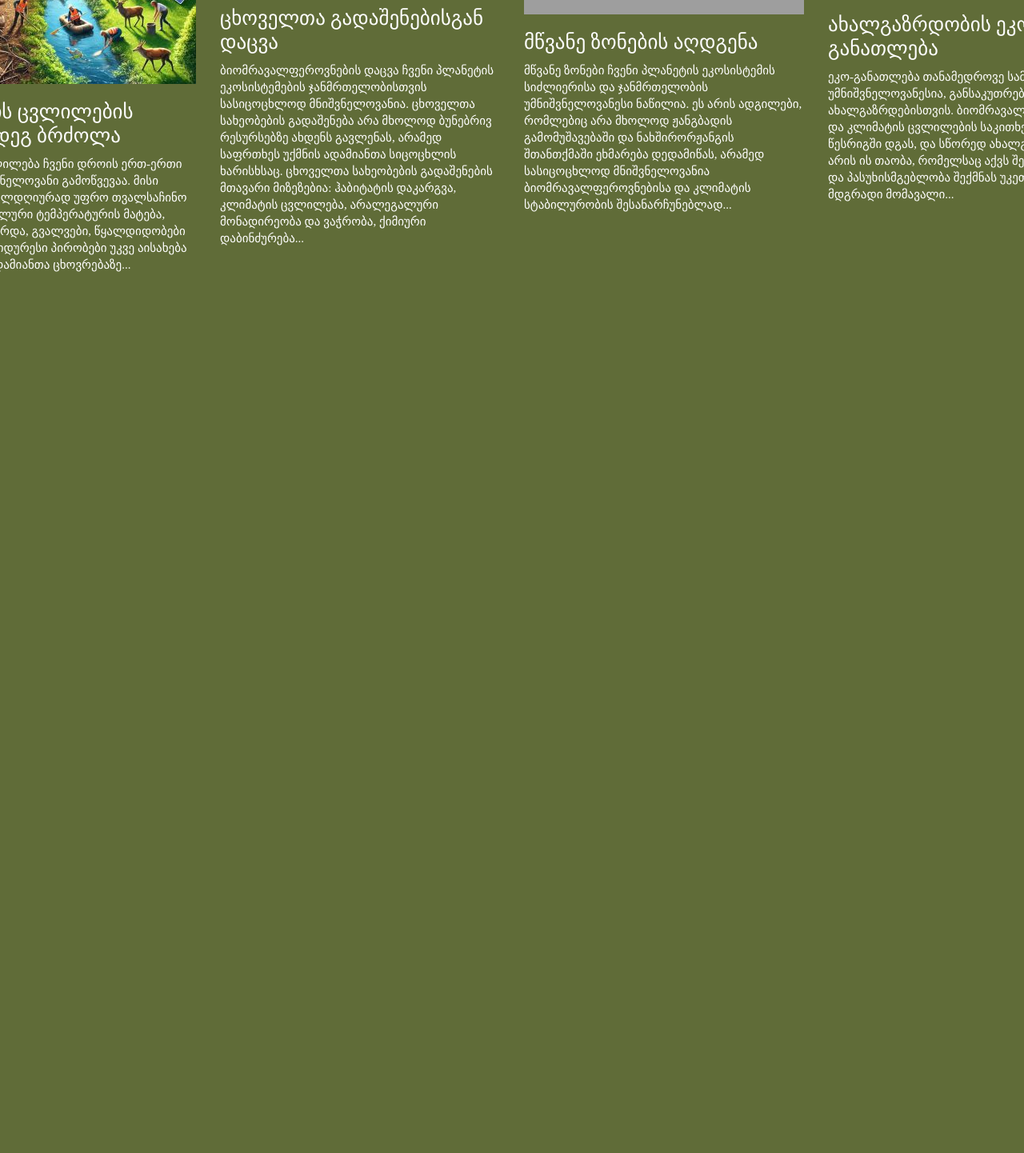
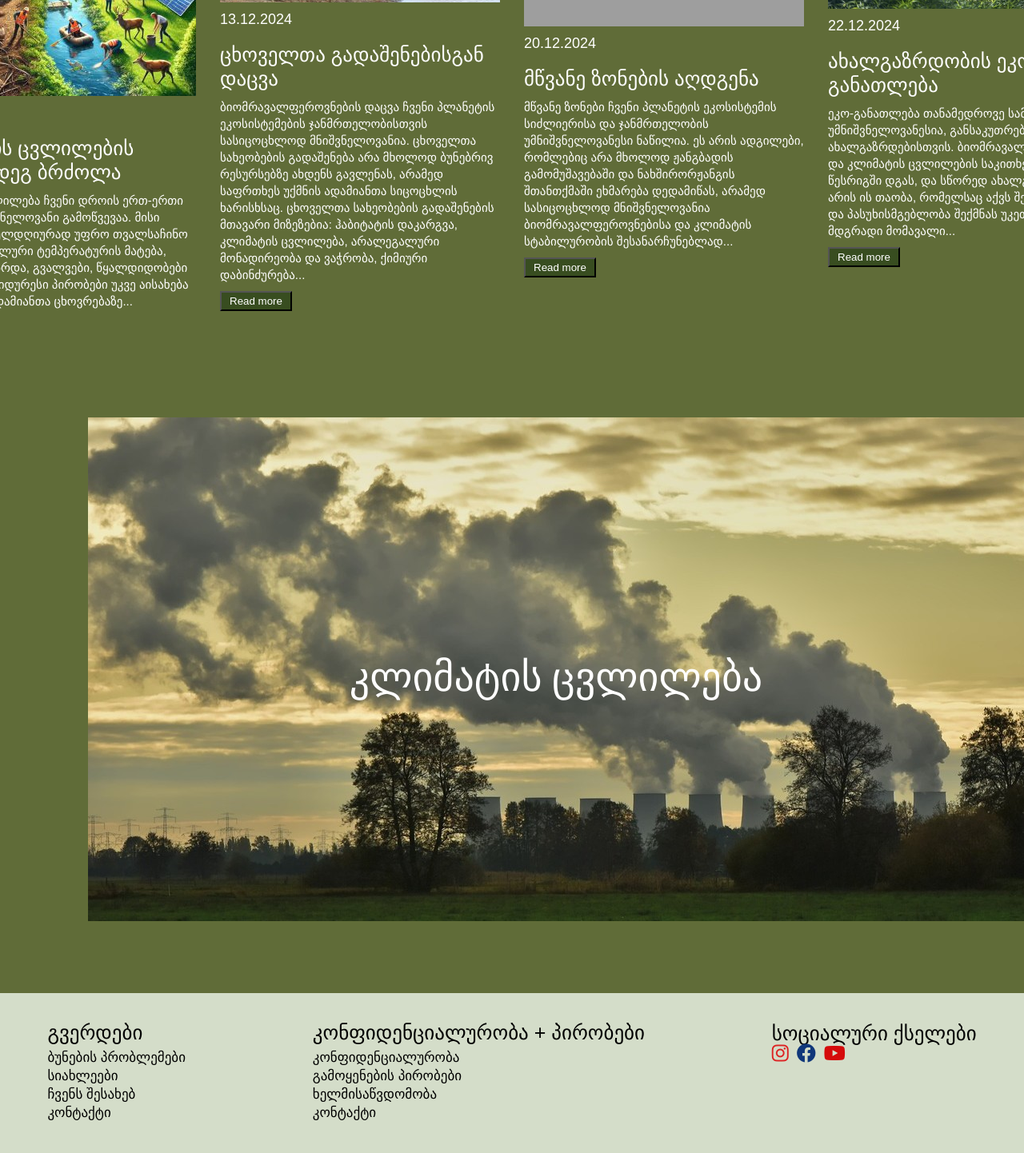
Before and after one commit to ananogioshvili/Final-project-ana-gioshvili, a plain HTML site: page index.html in a window 1280 px wide. Shown: the part 1170-2612 px from the top of the page at 80% size. Before the commit the page ends 1512 px from the top, so only its background shows below. Drawn offline with Linux system fonts and the light colour scheme; grey boxes are pictures that could not be loaded; a web font is replaced by a local one.

Commit message:
finish main page

```diff
--- a/css/styles.css
+++ b/css/styles.css
@@ -4,7 +4,7 @@ body {
 
 .header {
   display: flex;
-  font-family: "BPG Nateli", sans-serif;
+  font-family: "BPG Nino Mtavruli", sans-serif;
 }
 
 .header div {
@@ -22,7 +22,7 @@ body {
 .nav {
   display: flex;
   align-items: center;
-  gap: 18px;
+  gap: 17px;
   flex-wrap: wrap;
 }
 
@@ -69,21 +69,49 @@ h2 {
   font-size: 40px;
   color: #ffffff;
   font-family: "BPG Nateli", sans-serif;
-  margin-bottom: 70px;
+  margin-bottom: 20px;
   font-weight: 600;
   margin-left: 20px;
+}
+
+.view {
+  display: flex;
+  justify-content: flex-end;
+  margin-right: 18px;
+}
+
+.viewall {
+  font-family: "BPG Nino Mtavruli", sans-serif;
+  size: 80px;
+  color: #ffffff;
+  display: flex;
+  justify-content: center;
+  align-items: center;
+  margin-bottom: 20px;
+  width: 105px;
+  height: 35px;
+  background-color: #4b542c;
 }
 
 .sec2 {
   display: flex;
   gap: 30px;
   justify-content: center;
+  font-family: "BPG Nateli", sans-serif;
+}
+
+h4 {
+  color: #ffffff;
+  margin-top: 12px;
+  font-size: 18px;
+  font-family: Arial, Helvetica, sans-serif;
+  font-weight: 100;
 }
 
 .card1 div h1 {
   font-size: 25px;
   color: #ffffff;
-  font-weight: 400;
+  font-weight: 500;
   margin-bottom: 10px;
   margin-top: 20px;
   line-height: 30px;
@@ -95,6 +123,18 @@ h2 {
   font-weight: 400;
   width: 350px;
   line-height: 21px;
+}
+
+button {
+  width: 90px;
+  height: 25px;
+  margin-top: 10px;
+  color: #ffffff;
+  background-color: #384d20;
+}
+
+button:hover {
+  background-color: #253710;
 }
 
 .card1 div {
@@ -111,7 +151,7 @@ h2 {
 .card2 div h1 {
   font-size: 25px;
   color: #ffffff;
-  font-weight: 400;
+  font-weight: 500;
   margin-bottom: 10px;
   margin-top: 20px;
   line-height: 30px;
@@ -139,7 +179,7 @@ h2 {
 .card3 div h1 {
   font-size: 25px;
   color: #ffffff;
-  font-weight: 400;
+  font-weight: 500;
   margin-bottom: 10px;
   margin-top: 20px;
   line-height: 30px;
@@ -167,7 +207,7 @@ h2 {
 .card4 div h1 {
   font-size: 25px;
   color: #ffffff;
-  font-weight: 400;
+  font-weight: 500;
   margin-bottom: 10px;
   margin-top: 20px;
   line-height: 30px;
@@ -191,3 +231,56 @@ h2 {
   flex-direction: column;
   width: 350px;
 }
+
+.sec3 {
+  display: flex;
+  justify-content: center;
+  margin-top: 100px;
+  margin-left: 110px;
+  margin-bottom: 70px;
+}
+
+.sec3 div {
+  background-image: url(../images/../images/pxclimateaction-7129875_1280.jpg);
+  width: 100%;
+  height: 650px;
+  background-repeat: no-repeat;
+  color: #ffffff;
+  font-size: 50px;
+  display: flex;
+  justify-content: center;
+  align-items: center;
+}
+
+.footer {
+  font-family: "BPG Nino Mtavruli", sans-serif;
+  display: flex;
+  justify-content: space-around;
+  align-items: center;
+  width: 100%;
+  height: 200px;
+  background-color: #d4ddc9;
+  gap: 40px;
+}
+
+.footer div h1 {
+  color: #000000;
+  font-size: 25px;
+  font-weight: 500;
+  margin-bottom: 10px;
+}
+
+.footer div p {
+  color: #000000;
+  font-size: 17px;
+  font-weight: 400;
+  margin-bottom: 6px;
+}
+
+.footercontact {
+  display: flex;
+  gap: 10px;
+  width: 50px;
+  height: 88px;
+  margin-top: 12px;
+}
--- a/index.html
+++ b/index.html
@@ -15,6 +15,10 @@
       rel="stylesheet"
       href="//cdn.web-fonts.ge/fonts/bpg-nateli/css/bpg-nateli.min.css"
     />
+    <link
+      rel="stylesheet"
+      href="//cdn.web-fonts.ge/fonts/bpg-nino-mtavruli/css/bpg-nino-mtavruli.min.css"
+    />
 
     <title>ბუნების და გარემოს დაცვა</title>
   </head>
@@ -25,10 +29,10 @@
         <h1>მწვანე მომავალი</h1>
       </div>
       <div class="nav">
-        <a href="">ბუნების პრობლემები</a>
-        <a href="">სიახლეები</a>
-        <a href="">ჩვენს შესახებ</a>
-        <a href="">კონტაქტი</a>
+        <a href="pages/natureproblems.html">ბუნების პრობლემები</a>
+        <a href="pages/news.html">სიახლეები</a>
+        <a href="pages/aboutus.html">ჩვენს შესახებ</a>
+        <a href="pages/contact.html">კონტაქტი</a>
       </div>
       <div class="icon">
         <i
@@ -55,10 +59,15 @@
 
     <h2>ძირითადი თემები</h2>
 
+    <div class="view">
+      <button type="button" class="viewall">ყველას ნახვა</button>
+    </div>
+
     <section class="sec2">
       <section class="card1">
         <img src="images/climate.jpg" alt="" />
         <div>
+          <h4>11.12.2024</h4>
           <h1>კლიმატის ცვლილების წინააღმდეგ ბრძოლა</h1>
           <p>
             კლიმატის ცვლილება ჩვენი დროის ერთ-ერთი ყველაზე მნიშვნელოვანი
@@ -67,12 +76,14 @@
             წყალდიდობები და ამინდის უკიდურესი პირობები უკვე აისახება ბუნებასა და
             ადამიანთა ცხოვრებაზე...
           </p>
+          <button type="button">Read more</button>
         </div>
       </section>
 
       <section class="card2">
         <img src="images/spilo.jpg" alt="" />
         <div>
+          <h4>13.12.2024</h4>
           <h1>ცხოველთა გადაშენებისგან დაცვა</h1>
           <p>
             ბიომრავალფეროვნების დაცვა ჩვენი პლანეტის ეკოსისტემების
@@ -82,12 +93,14 @@
             გადაშენების მთავარი მიზეზებია: ჰაბიტატის დაკარგვა, კლიმატის
             ცვლილება, არალეგალური მონადირეობა და ვაჭრობა, ქიმიური დაბინძურება...
           </p>
+          <button type="button">Read more</button>
         </div>
       </section>
 
       <section class="card3">
         <img src="images/pexels-jimmykphotos-28889250.jpg" alt="" />
         <div>
+          <h4>20.12.2024</h4>
           <h1>მწვანე ზონების აღდგენა</h1>
           <p>
             მწვანე ზონები ჩვენი პლანეტის ეკოსისტემის სიძლიერისა და ჯანმრთელობის
@@ -96,12 +109,14 @@
             დედამიწას, არამედ სასიცოცხლოდ მნიშვნელოვანია ბიომრავალფეროვნებისა და
             კლიმატის სტაბილურობის შესანარჩუნებლად...
           </p>
+          <button type="button">Read more</button>
         </div>
       </section>
 
       <section class="card4">
         <img src="images/book-1822474_640.jpg" alt="" />
         <div>
+          <h4>22.12.2024</h4>
           <h1>ახალგაზრდობის ეკო-განათლება</h1>
           <p>
             ეკო-განათლება თანამედროვე სამყაროში უმნიშვნელოვანესია, განსაკუთრებით
@@ -110,8 +125,40 @@
             რომელსაც აქვს შესაძლებლობა და პასუხისმგებლობა შექმნას უკეთესი და
             უფრო მდგრადი მომავალი...
           </p>
+          <button type="button">Read more</button>
         </div>
       </section>
     </section>
+
+    <section class="sec3">
+      <div>კლიმატის ცვლილება</div>
+    </section>
+
+    <section class="footer">
+      <div>
+        <h1>გვერდები</h1>
+        <p>ბუნების პრობლემები</p>
+        <p>სიახლეები</p>
+        <p>ჩვენს შესახებ</p>
+        <p>კონტაქტი</p>
+      </div>
+
+      <div>
+        <h1>კონფიდენციალურობა + პირობები</h1>
+        <p>კონფიდენციალურობა</p>
+        <p>გამოყენების პირობები</p>
+        <p>ხელმისაწვდომობა</p>
+        <p>კონტაქტი</p>
+      </div>
+
+      <div>
+        <h1>სოციალური ქსელები</h1>
+        <div class="footercontact">
+          <i class="fa-brands fa-instagram fa-xl" style="color: #dd2222"></i>
+          <i class="fa-brands fa-facebook fa-xl" style="color: #10377a"></i>
+          <i class="fa-brands fa-youtube fa-xl" style="color: #d50b0b"></i>
+        </div>
+      </div>
+    </section>
   </body>
 </html>
```
Also changed, not shown: images/pxclimateaction-7129875_1280.jpg (added), pages/aboutus.html (added), pages/contact.html (added), pages/natureproblems.html (added), pages/news.html (added).
